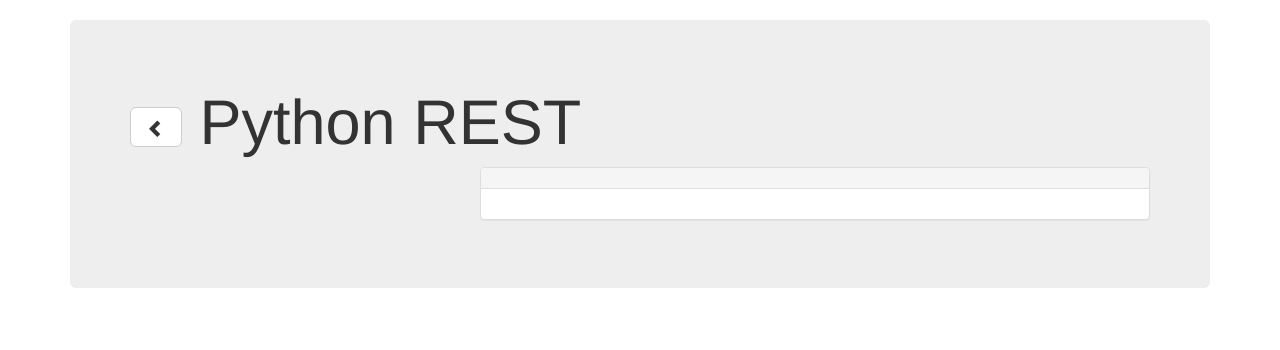
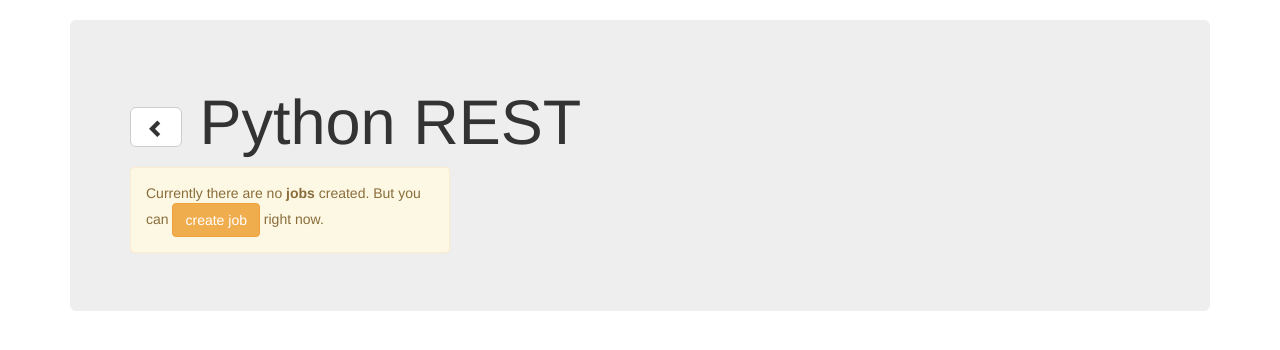
Before and after one commit to janhybs/PyRest, a Flask app: page /jobs/list in a window 1280 px wide. Shown: the part 52-402 px from the top of the page. Run offline with Flask 2, Linux system fonts and the light colour scheme; data that the repository does not hold is empty; parts of the project's set-up code (start-up, migrations or seed data) failed here and were passed over; some libraries are stand-ins or nearby versions.

Commit message:
Use api to load job list and job, add peek view, add collection,  organize code

```diff
--- a/src/pyrest/database/sets/job.py
+++ b/src/pyrest/database/sets/job.py
@@ -65,12 +65,12 @@
     def __unicode__ (self):
         return self.__repr__ ()
 
-    def as_dict (self):
+    def as_dict (self, peek=False):
         return dict (
             id=self.id,
             name=self.name, status=self.status,
             settings=dict (self.settings),
-            scripts=[script.as_dict () for script in self.get_scripts ()],
+            scripts=[script.as_dict () for script in self.get_scripts ()] if not peek else [script_id for script_id in self.scripts],
             user=self.get_user ().as_dict ()
         )
 
--- a/src/pyrest/static/css/main.css
+++ b/src/pyrest/static/css/main.css
@@ -4,6 +4,9 @@
     max-width: 1000px; /* or 950px */
 }
 
+.jumbotron p {
+    font-size: 14px;
+}
 
 .table .table-field-id {
     margin: 0;
@@ -53,7 +56,7 @@
     border-bottom: none;
 }
 
-.job-list a, .job-list a:hover {
+.job-list .simple-a, .job-list .simple-a:hover {
     text-decoration: none;
     color: inherit;
 }
--- a/src/pyrest/static/js/backbone/app.js
+++ b/src/pyrest/static/js/backbone/app.js
@@ -7,11 +7,9 @@
     //$.ajax('http://localhost/jsapp/data/job-1.json', function ())
     //console.log (app.ScriptCollection.url)
 
-    app.job = new app.Job ();
-    app.jobView = new app.JobView ({model: app.job})
 
-    app.router = new app.AppRouter();
-    Backbone.history.start();
+    // kick things off by creating the `App`
+	new app.AppView();
 
 
 
--- /dev/null
+++ b/src/pyrest/static/js/backbone/collections/jobs.js
@@ -0,0 +1,18 @@
+/*global Backbone */
+var app = app || {};
+
+(function () {
+	'use strict';
+
+	// Todo Collection
+	// ---------------
+
+	app.Jobs = Backbone.Collection.extend({
+		model: app.Job,
+		url: "/api/jobs",
+
+		comparator: 'name'
+	});
+
+	app.jobs = new app.Jobs();
+})();
--- a/src/pyrest/static/js/backbone/models/job.js
+++ b/src/pyrest/static/js/backbone/models/job.js
@@ -6,15 +6,13 @@
     // Job Model
     // ----------
 
-    // Our basic **Todo** model has `title`, `order`, and `completed` attributes.
     app.Job = Backbone.Model.extend ({
 
 
         // load data
-        urlRoot: '/api/jobs/get',
+        urlRoot: '/api/jobs/',
 
-        // Default attributes for the todo
-        // and ensure that each todo created has `title` and `completed` keys.
+        // Default attributes
         defaults: {
             id: '',
             name: '',
@@ -39,17 +37,6 @@
             json.scripts = this.scripts ? this.scripts.toJSON () : [];
             return json;
         }
-
-        //
-        //initialize: function () {
-        //    this.set("scripts", new app.User());
-        //}
-        //// Toggle the `completed` state of this todo item.
-        //toggle: function () {
-        //    this.save({
-        //        completed: !this.get('completed')
-        //    });
-        //}
     });
 
     app.Script = Backbone.Model.extend ({
--- a/src/pyrest/static/js/backbone/routers/router.js
+++ b/src/pyrest/static/js/backbone/routers/router.js
@@ -6,16 +6,43 @@
 
     app.AppRouter = Backbone.Router.extend({
 
+        noRoute:  true,
+
         routes: {
             "job/:job_id":  "loadJob",
+            "*anoything": "lastHook"
         },
 
         loadJob: function(job_id, page) {
-            app.job.set('id', job_id)
-            app.job.fetch ();
+            this.noRoute = false;
+
+            app.job.id = job_id
+            app.job.isLoading = true;
+            app.job.isBroken = false;
+            app.jobView.render();
+
+            app.job.fetch ({
+                success: function () {
+                    app.job.isLoading = false;
+                    app.job.isBroken = false;
+                    app.jobView.render();
+                },
+                error: function () {
+                    app.job.isLoading = false;
+                    app.job.isBroken = true;
+                    app.jobView.render();
+                }
+            });
+        },
+
+        lastHook: function (page) {
+            this.noRoute = true;
         }
 
     });
 
+    app.appRouter = new app.AppRouter();
+    Backbone.history.start();
+
 
 });
--- /dev/null
+++ b/src/pyrest/static/js/backbone/views/app-view.js
@@ -0,0 +1,133 @@
+var app = app || {};
+
+(function ($) {
+	'use strict';
+
+	// The Application
+	// ---------------
+
+	// Our overall **AppView** is the top-level piece of UI.
+	app.AppView = Backbone.View.extend({
+
+		// Instead of generating a new element, bind to the existing skeleton of
+		// the App already present in the HTML.
+		el: '#job-list',
+
+		noJobsTemplate: _.template($('#no-jobs-template').html()),
+
+		// Delegated events for creating new items, and clearing completed ones.
+		events: {
+//			'keypress #new-todo': 'createOnEnter',
+//			'click #clear-completed': 'clearCompleted',
+//			'click #toggle-all': 'toggleAllComplete'
+		},
+
+		// At initialization we bind to the relevant events on the `Todos`
+		// collection, when items are added or changed. Kick things off by
+		// loading any preexisting todos that might be saved in *localStorage*.
+		initialize: function () {
+
+		    var that = this;
+//			this.allCheckbox = this.$('#toggle-all')[0];
+//			this.$input = this.$('#new-todo');
+//			this.$footer = this.$('#footer');
+//			this.$main = this.$('#main');
+			this.$list = $('#job-list');
+//
+			this.listenTo(app.jobs, 'add', this.addOne);
+			this.listenTo(app.jobs, 'reset', this.addAll);
+//			this.listenTo(app.todos, 'change:completed', this.filterOne);
+//			this.listenTo(app.todos, 'filter', this.filterAll);
+//			this.listenTo(app.todos, 'all', _.debounce(this.render, 0));
+
+			// Suppresses 'add' events with {reset: true} and prevents the app view
+			// from being re-rendered for every model. Only renders when the 'reset'
+			// event is triggered at the end of the fetch.
+
+			app.jobs.fetch({reset: true,
+			    success: function() {
+
+			        // check jobs obtained
+			        if (app.jobs.length == 0) {
+			            // no jobs found, create one
+			            console.log ('no jobs')
+			            that.render ();
+			            return;
+			        }
+
+			        // check current url
+			        if (app.appRouter.noRoute) {
+			            console.log ('no route')
+			            // on empty route, set id of first received job_id
+			            var job_id = app.jobs.models[0].id;
+			            app.appRouter.navigate ('job/'+job_id, {trigger: true});
+			        }
+			    }
+			});
+		},
+
+		// Re-rendering the App just means refreshing the statistics -- the rest
+		// of the app doesn't change.
+		render: function () {
+		    console.log ('rendering app');
+
+		    if (app.jobs.length == 0) {
+		        this.$el.html (this.noJobsTemplate ({  }));
+		        app.jobView.render ();
+		    }
+//			var completed = app.todos.completed().length;
+//			var remaining = app.todos.remaining().length;
+//
+//			if (app.todos.length) {
+//				this.$main.show();
+//				this.$footer.show();
+//
+//				this.$footer.html(this.statsTemplate({
+//					completed: completed,
+//					remaining: remaining
+//				}));
+//
+//				this.$('#filters li a')
+//					.removeClass('selected')
+//					.filter('[href="#/' + (app.TodoFilter || '') + '"]')
+//					.addClass('selected');
+//			} else {
+//				this.$main.hide();
+//				this.$footer.hide();
+//			}
+//
+//			this.allCheckbox.checked = !remaining;
+		},
+
+		addOne: function (job) {
+			var view = new app.JobPeekView({ model: job });
+			this.$list.append(view.render().el);
+		},
+
+		// Add all items in the **Todos** collection at once.
+		addAll: function () {
+			this.$list.html('');
+			app.jobs.each(this.addOne, this);
+		},
+
+//		filterOne: function (tovdo) {
+//			tovdo.trigger('visible');
+//		},
+//
+//		filterAll: function () {
+//			app.jobs.each(this.filterOne, this);
+//		},
+
+		// Generate the attributes for a new Tovdo item.
+//		newAttributes: function () {
+//			return {
+//				title: this.$input.val().trim(),
+//				order: app.todos.nextOrder(),
+//				completed: false
+//			};
+//		},
+	});
+
+    app.job = new app.Job ();
+    app.jobView = new app.JobView ({model: app.job})
+})(jQuery);
--- /dev/null
+++ b/src/pyrest/static/js/backbone/views/job-peek-view.js
@@ -0,0 +1,29 @@
+/*global Backbone, jQuery, _, ENTER_KEY */
+var app = app || {};
+
+(function ($) {
+    'use strict';
+
+    // The Application
+    // ---------------
+
+    app.JobPeekView = Backbone.View.extend ({
+        // list tag
+        tagName: 'li',
+
+        jobTemplate: _.template ($ ('#job-peek-template').html ()),
+
+        initialize: function () {
+            this.model.on ('change', this.render, this);
+            this.render ();
+        },
+        events: {
+//            'click .collapsible-command': 'collapsibleClicked'
+        },
+
+        render: function () {
+            this.$el.html (this.jobTemplate (this.model.toJSON ()));
+            return this;
+        }
+    });
+}) (jQuery);
--- a/src/pyrest/static/js/backbone/views/job-view.js
+++ b/src/pyrest/static/js/backbone/views/job-view.js
@@ -12,25 +12,43 @@
         el: '#job-view',
 
         jobTemplate: _.template ($ ('#job-template').html ()),
+        messageTemplate: _.template ($ ('#message-template').html ()),
+
 
         initialize: function () {
             this.$loading = this.$ ('.job-loading');
             this.$content = this.$ ('.job-content');
 
-            this.model.on ('change', this.render, this);
-
-            this.render ();
+            this.model.on ('change', this.onChange, this);
         },
         events: {
             'click .collapsible-command': 'collapsibleClicked'
         },
 
         render: function () {
+
+            console.log ('rendering job...');
+
+            if (this.model.isLoading)
+                return this.$el.html (this.messageTemplate ({message: 'Loading job details', type: 'info'}));
+
+            if (this.model.isBroken)
+                return this.$el.html (this.messageTemplate ({message: 'No such job', type: 'danger'}));
+
+            if (this.model.id == "")
+                return this.$el.html ('');
+
+            console.log (this.model);
             this.$el.html (this.jobTemplate (this.model.toJSON ()));
+
             return this;
         },
 
-
+        onChange: function () {
+            console.log ('model changed');
+            this.render();
+            return this;
+        },
 
         collapsibleClicked: function (e) {
             $(e.currentTarget).next().toggleClass ('collapsible-closed');
--- a/src/pyrest/templates/list_jobs.html
+++ b/src/pyrest/templates/list_jobs.html
@@ -8,62 +8,39 @@
 
   <div class="row">
     <div class="col-md-4">
-      <ul class="job-list">
-      {% for job in jobs %}
-        <li  class=" panel panel-default list-group-item list-group-item-{{ job.get_result_cls() }}">
-          <a href="{{ url_for ('jobs.list_jobs') }}#job/{{ job.id }}">
-            <div class="panel-body">
-              <h3><small>{{ job.get_user().username|e }} / </small> {{ job.name|e }}</h3>
-              <p class="pull-right"># {{ job.scripts.__len__() }}</p>
-              <ul>
-
-                <li>
-                  <span class="glyphicon glyphicon-tag" aria-hidden="true"></span>
-                  Result: {{ job.get_result_str() }}
-                </li>
-
-                {% if not job.script() %}
-                  <!---->
-                {% else %}
-
-                  {% if job.script().duration %}
-                    <li>
-                      <span class="glyphicon glyphicon-time" aria-hidden="true"></span>
-                      Duration: <abbr title="{{ job.get_script_at().duration }}">{{ job.script().duration }} sec</abbr>
-                    </li>
-                  {% endif %}
-
-                  {% if job.script().timestamp %}
-                    <li>
-                      <span class="glyphicon glyphicon-calendar" aria-hidden="true"></span>
-                      Finished: <abbr title="{ job.script().timestamp }}">{{ pretty_date(job.script().timestamp) }}</abbr>
-                    </li>
-                  {% endif %}
-                {% endif %}
-
-              </ul>
-            </div>
-          </a>
-        </li>
-
-      {% endfor %}
+      <ul class="job-list" id="job-list">
+        <li class="alert alert-info job-loading" role="alert">Loading job list</li>
       </ul>
     </div>
 
     <div class="col-md-8" id="job-view">
-      {% if detail and not detail_job %}
-        <div class="alert alert-danger" role="alert">Job doesn't exists</div>
-      {% elif not detail %}
-        <div class="alert alert-info job-loading" role="alert">Loading job details</div>
-      {% else %}
-        {{ detail_job }}
-      {% endif %}
-
     </div>
   </div>
 </div>
 
   <!-- Templates -->
+  <script type="text/template" id="no-jobs-template">
+    <li class="alert alert-warning job-loading" role="alert">
+      Currently there are no <strong>jobs</strong> created.
+      But you can <a href="{{ url_for ('jobs.create_job') }}" class="btn btn-warning">create job</a> right now.
+    </li>
+  </script>
+
+  <script type="text/template" id="message-template">
+    <div class="alert alert-<%= type %>" role="alert"><%= message %></div>
+  </script>
+
+  <script type="text/template" id="job-peek-template">
+    <li class="panel panel-default list-group-item list-group-item-default">
+      <a href="{{ url_for ('jobs.list_jobs') }}#job/<%= id %>">
+        <div class="panel-body">
+          <h3><small>{'{ .username|e }} / </small> <%= name %></h3>
+          <p class="pull-right">#<%= scripts.length %></p>
+        </div>
+      </a>
+    </li>
+  </script>
+
   <script type="text/template" id="job-template">
     <div class="job-content panel panel-default">
       <div class="panel-heading">
@@ -142,8 +119,17 @@
   {{ super() }}
   <script src="/static/js/frameworks/backbone.js"></script>
   <script src="/static/js/frameworks/backbone.localStorage.js"></script>
+
+  <!-- models and collections -->
   <script src="/static/js/backbone/models/job.js"></script>
+  <script src="/static/js/backbone/collections/jobs.js"></script>
+
+  <!-- views -->
   <script src="/static/js/backbone/views/job-view.js"></script>
+  <script src="/static/js/backbone/views/job-peek-view.js"></script>
+  <script src="/static/js/backbone/views/app-view.js"></script>
+
+  <!-- routers and app -->
   <script src="/static/js/backbone/routers/router.js"></script>
   <script src="/static/js/backbone/app.js"></script>
 {% endblock %}
--- a/src/pyrest/views/jobs_view.py
+++ b/src/pyrest/views/jobs_view.py
@@ -1,11 +1,13 @@
 # encoding: utf-8
 # author:   Jan Hybs
 import cgi
+import json
 from flask.templating import render_template
+import time
 from werkzeug.datastructures import ImmutableMultiDict
 
-from pyrest import app, socket, auth, database, templated, with_tittle, authenticated_only, db
-from flask import redirect, Blueprint, flash, url_for, g, request, jsonify
+from pyrest import app, socket, auth, database, templated, with_tittle, authenticated_only, db, json_response
+from flask import redirect, Blueprint, flash, url_for, g, request, jsonify, Response
 from pyrest.forms.create_job_form import JobForm
 
 
@@ -26,23 +28,35 @@
 @jobs.route ("/list")
 def list_jobs ():
     # if request.form:
-    #     for (key, job_id) in request.form.items (multi=True):
-    #         if key == 'job_id':
+    # for (key, job_id) in request.form.items (multi=True):
+    # if key == 'job_id':
     #             print db.jobs.get (job_id)
 
-    jobs = db.jobs.search ()
+
+    # return jsonify([job.as_dict(peek=True) for job in jobs])
     return render_template ('list_jobs.html', jobs=jobs)
 
 
-@app.route('/api/jobs/get/<job_id>')
-def get_job_by_id (job_id):
+@app.route ('/api/jobs/<job_id>')
+@json_response
+def api_get_job_by_id (job_id):
+    time.sleep (.5)
     # job_id = db.jobs.search_one ().id
     job = db.jobs.get (job_id) if job_id else None
 
     if not job:
-        return jsonify({'error': 'no-result'})
+        return Response("no such job", status=404)
 
-    return  jsonify (job.as_dict())
+    return job.as_dict (peek=False)
+
+
+@app.route ('/api/jobs')
+@json_response
+def api_get_jobs ():
+    time.sleep (1.0)
+    jobs = db.jobs.search (sort="name")
+    jobList = [job.as_dict (peek=True) for job in jobs]
+    return jobList
 
 
 @jobs.route ("/delete")
```
Also changed, not shown: src/pyrest/__init__.py (+14 -1 lines), src/pyrest/database/BTreeEx.py (+4 -3 lines).
